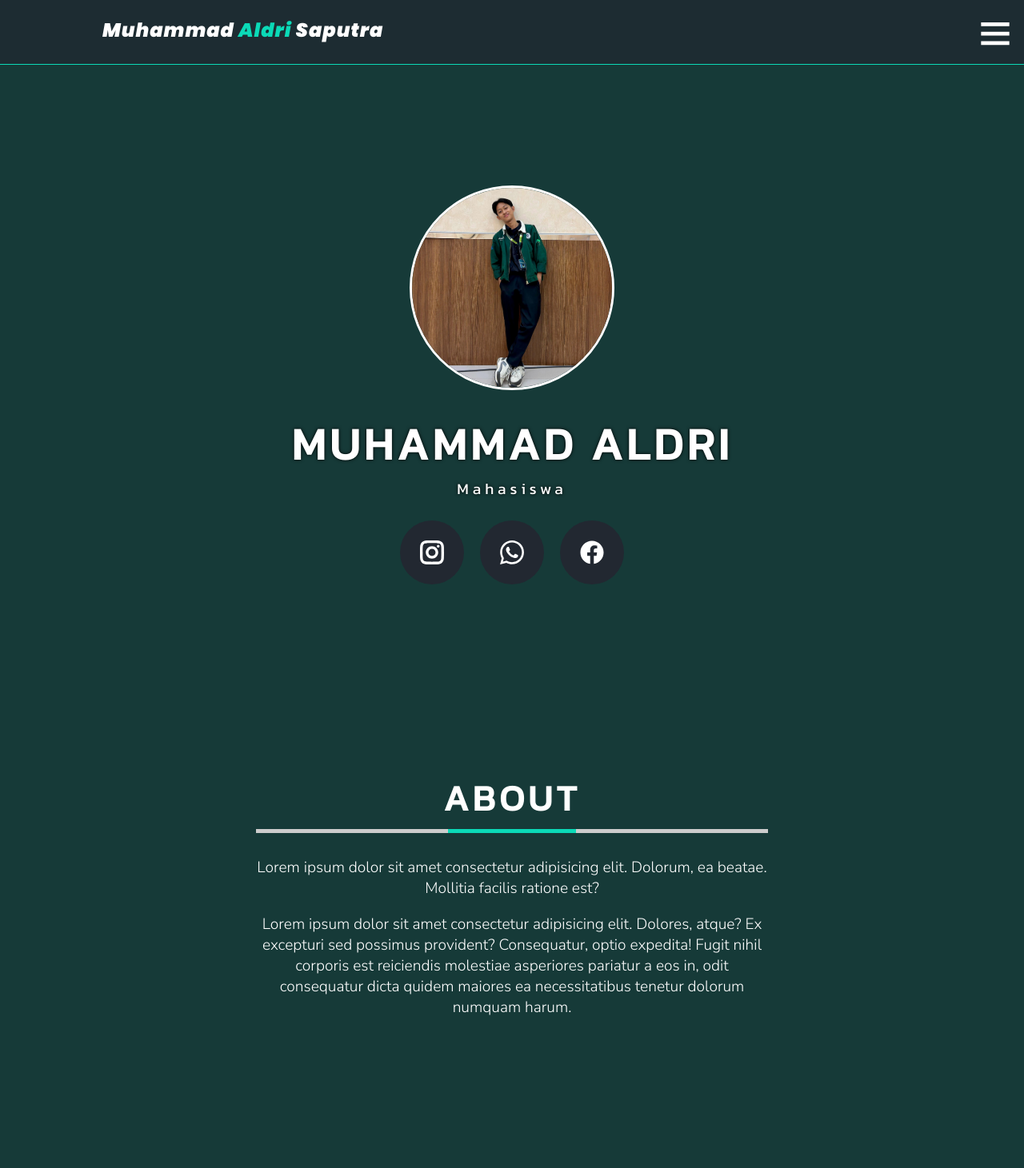
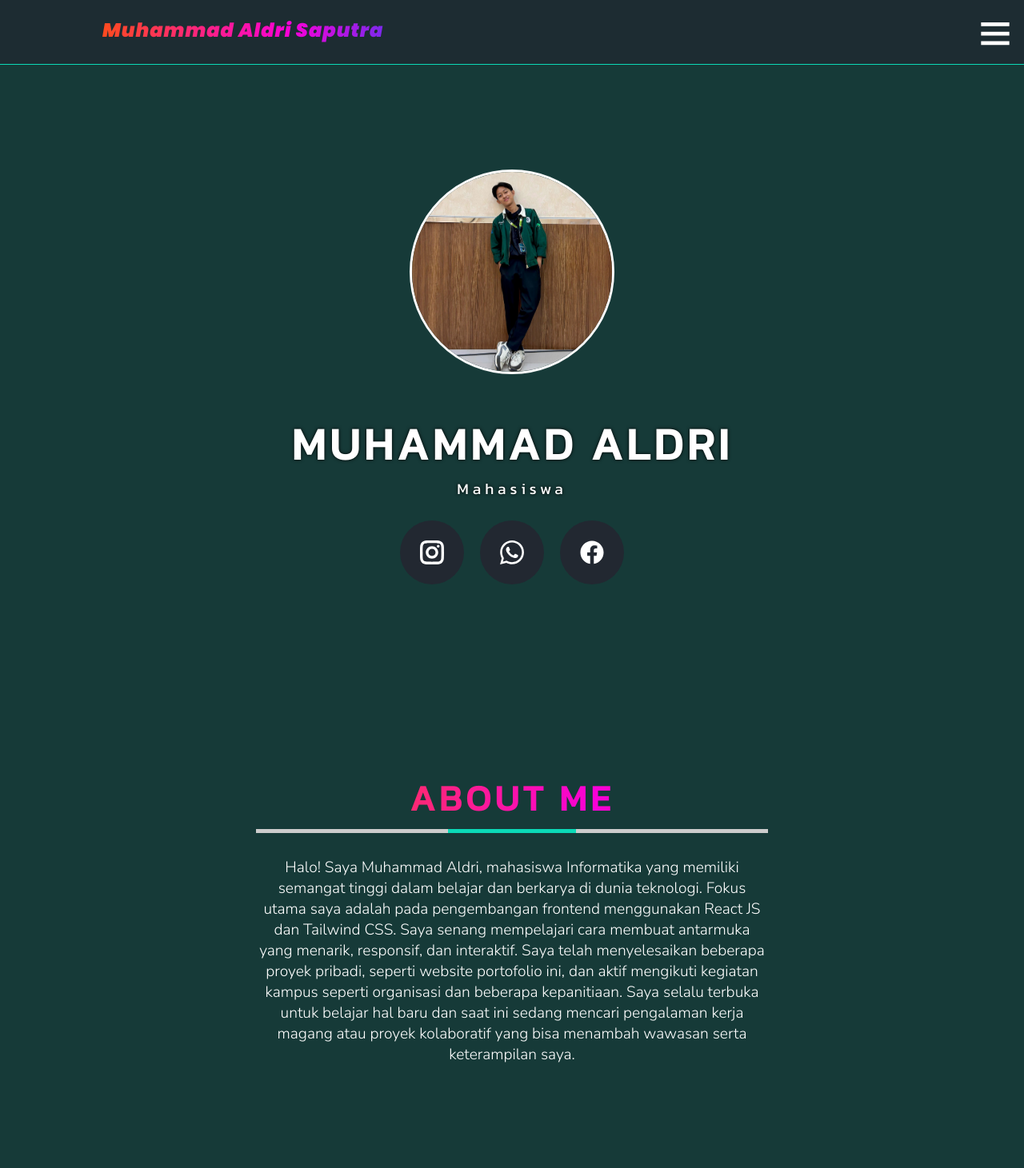
Before and after one commit to aldrisptra/Aldri-Portofolio, a React (Vite) app: page / in a window 1280 px wide. Shown: the top 1461 px of the page at 80% size. Built offline with nearby package versions, Linux system fonts and the light colour scheme.

Commit message:
tampilan animasi h3 navbar, dan tag h3 about, serta tag p about

```diff
--- a/src/components/About.jsx
+++ b/src/components/About.jsx
@@ -1,15 +1,38 @@
-import '../styles/About.css'
+import { useEffect, useRef, useState } from "react";
+import "../styles/About.css";
 
 function About() {
+  const pRef = useRef(null);
+  const [visible, setVisible] = useState(false);
+
+  useEffect(() => {
+    const observer = new IntersectionObserver(
+      ([entry]) => {
+        setVisible(entry.isIntersecting);
+      },
+      { threshold: 0.5 } // Akan aktif ketika 50% paragraf terlihat
+    );
+
+    if (pRef.current) observer.observe(pRef.current);
+
+    return () => {
+      if (pRef.current) observer.unobserve(pRef.current);
+    };
+  }, []);
+
   return (
-    <section id='about'>
-        <div className='wrapper'>
-            <h3>About</h3>
-            <p>Lorem ipsum dolor sit amet consectetur adipisicing elit. Dolorum, ea beatae. Mollitia facilis ratione est?</p>
-            <p>Lorem ipsum dolor sit amet consectetur adipisicing elit. Dolores, atque? Ex excepturi sed possimus provident? Consequatur, optio expedita! Fugit nihil corporis est reiciendis molestiae asperiores pariatur a eos in, odit consequatur dicta quidem maiores ea necessitatibus tenetur dolorum numquam harum.</p>
-        </div>
+    <section id="about" className="about">
+      <div className="wrapper">
+        <h3 className="about-title">About Me</h3>
+        <p
+          ref={pRef}
+          className={visible ? "fade-in-text" : "fade-out-text"}
+        >
+         Halo! Saya Muhammad Aldri, mahasiswa Informatika yang memiliki semangat tinggi dalam belajar dan berkarya di dunia teknologi. Fokus utama saya adalah pada pengembangan frontend menggunakan React JS dan Tailwind CSS. Saya senang mempelajari cara membuat antarmuka yang menarik, responsif, dan interaktif. Saya telah menyelesaikan beberapa proyek pribadi, seperti website portofolio ini, dan aktif mengikuti kegiatan kampus seperti organisasi dan beberapa kepanitiaan. Saya selalu terbuka untuk belajar hal baru dan saat ini sedang mencari pengalaman kerja magang atau proyek kolaboratif yang bisa menambah wawasan serta keterampilan saya.
+        </p>
+      </div>
     </section>
-  )
+  );
 }
 
-export default About
+export default About;
--- a/src/components/Header.jsx
+++ b/src/components/Header.jsx
@@ -8,7 +8,7 @@ function header() {
   return (
     <header id='header'>
         <div className='header-jumbotron'>
-            <img src={profilePicture} />
+          <img src={profilePicture} />
             <h3>Muhammad Aldri</h3>
             <p>Mahasiswa</p>
             <div className='socialMedia'>
--- a/src/styles/About.css
+++ b/src/styles/About.css
@@ -13,14 +13,92 @@
   font-size: 2.8rem;
   margin: 0px 0px 30px 0px;
   padding: 0px;
+  color: #fff;
   font-family: "Kanit", sans-serif;
-  color: #fff;
   letter-spacing: 5px;
   text-transform: uppercase;
 }
+
+.about-title {
+  background: linear-gradient(
+    270deg,
+    #ff0000,
+    #fee500,
+    #1eff00,
+    #00c9ff,
+    #ff5100,
+    #f900d8,
+    #ff4b1f
+  );
+  background-size: 400% 400%;
+  -webkit-background-clip: text;
+  -webkit-text-fill-color: transparent;
+  animation: gradientMove 6s ease infinite;
+}
+
+@keyframes gradientMove {
+  0% {
+    background-position: 0% 50%;
+  }
+  50% {
+    background-position: 100% 50%;
+  }
+  100% {
+    background-position: 0% 50%;
+  }
+}
+
+ #about p {
+  opacity: 0;
+  transition: opacity 0.5s ease, transform 0.5s ease;
+}
+
 #about > .wrapper > p {
   text-align: center;
   color: #fff;
+}
+
+/* Animasi muncul dari bawah */
+@keyframes fadeInUp {
+  from {
+    opacity: 0;
+    transform: translateY(20px);
+  }
+  to {
+    opacity: 1;
+    transform: translateY(0);
+  }
+}
+
+/* Animasi menghilang ke bawah */
+@keyframes fadeOutDown {
+  from {
+    opacity: 1;
+    transform: translateY(0);
+  }
+  to {
+    opacity: 0;
+    transform: translateY(20px);
+  }
+}
+
+@keyframes animatedGradient {
+  0% {
+    background-position: 0% 50%;
+  }
+  100% {
+    background-position: 100% 50%;
+  }
+}
+
+/* Muncul saat masuk ke layar */
+.fade-in-text {
+  animation: fadeInUp 1s ease forwards, animatedGradient 5s ease infinite;
+}
+
+/* Menghilang saat keluar dari layar */
+.fade-out-text {
+  animation: fadeOutDown 1s ease forwards;
 }
 
 #about > .wrapper > h4 {
--- a/src/styles/Header.css
+++ b/src/styles/Header.css
@@ -20,6 +20,7 @@ header {
   flex-direction: column;
   text-align: center;
 }
+
 .header-jumbotron > img {
   width: 250px;
   height: 250px;
@@ -27,7 +28,37 @@ header {
   object-position: center;
   border-radius: 50%;
   border: 3px solid #fff;
+  animation: fadeIn 1s ease-out, float 4s ease-in-out infinite;
+  transition: transform 0.3s ease;
 }
+
+.header-jumbotron > img:hover {
+  box-shadow: 0 10px 15px rgba(0, 0, 0, 0.2);
+}
+
+@keyframes fadeIn {
+  from {
+    opacity: 0;
+    transform: scale(0.8);
+  }
+  to {
+    opacity: 1;
+    transform: scale(1);
+  }
+}
+
+@keyframes float {
+  0% {
+    transform: translateY(0px);
+  }
+  50% {
+    transform: translateY(-20px);
+  }
+  100% {
+    transform: translateY(0px);
+  }
+}
+
 
 .header-jumbotron > h3 {
   color: #fff;
--- a/src/styles/Navbar.css
+++ b/src/styles/Navbar.css
@@ -26,6 +26,35 @@ nav > .wrapper {
   font-size: 1.5rem;
   font-weight: 900;
   letter-spacing: 1px;
+}
+
+.logo > a {
+  background: linear-gradient(
+    270deg,
+    #ff0000,
+    #fee500,
+    #1eff00,
+    #00c9ff,
+    #0051ff,
+    #f900d8,
+    #ff4b1f
+  );
+  background-size: 400% 400%;
+  -webkit-background-clip: text;
+  -webkit-text-fill-color: transparent;
+  animation: gradientMove 6s ease infinite;
+}
+
+@keyframes gradientMove {
+  0% {
+    background-position: 0% 50%;
+  }
+  50% {
+    background-position: 100% 50%;
+  }
+  100% {
+    background-position: 0% 50%;
+  }
 }
 
 .logo span {
```
Also changed, not shown: package.json (+8 -1 lines), 1 other file (tests, documents, lock files or other folders).
